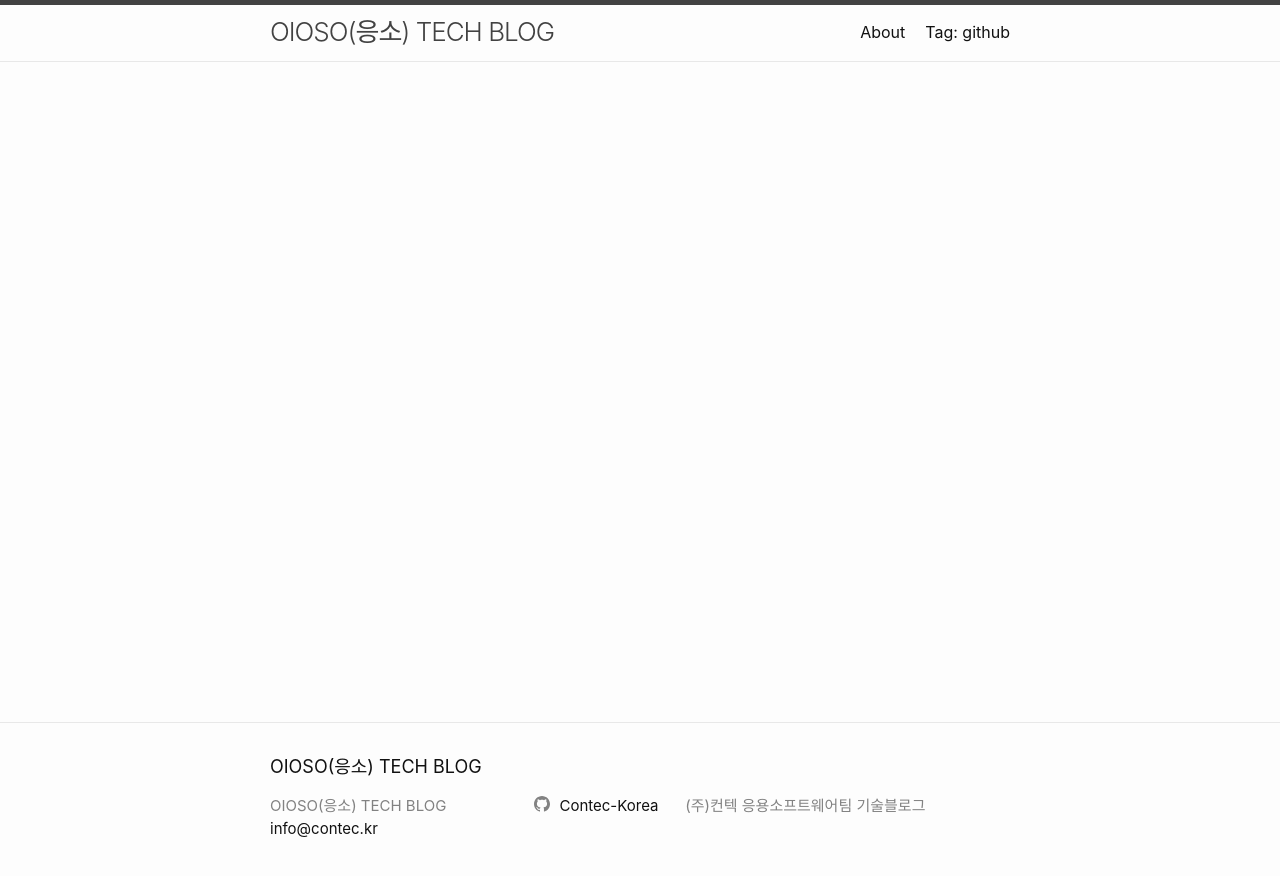
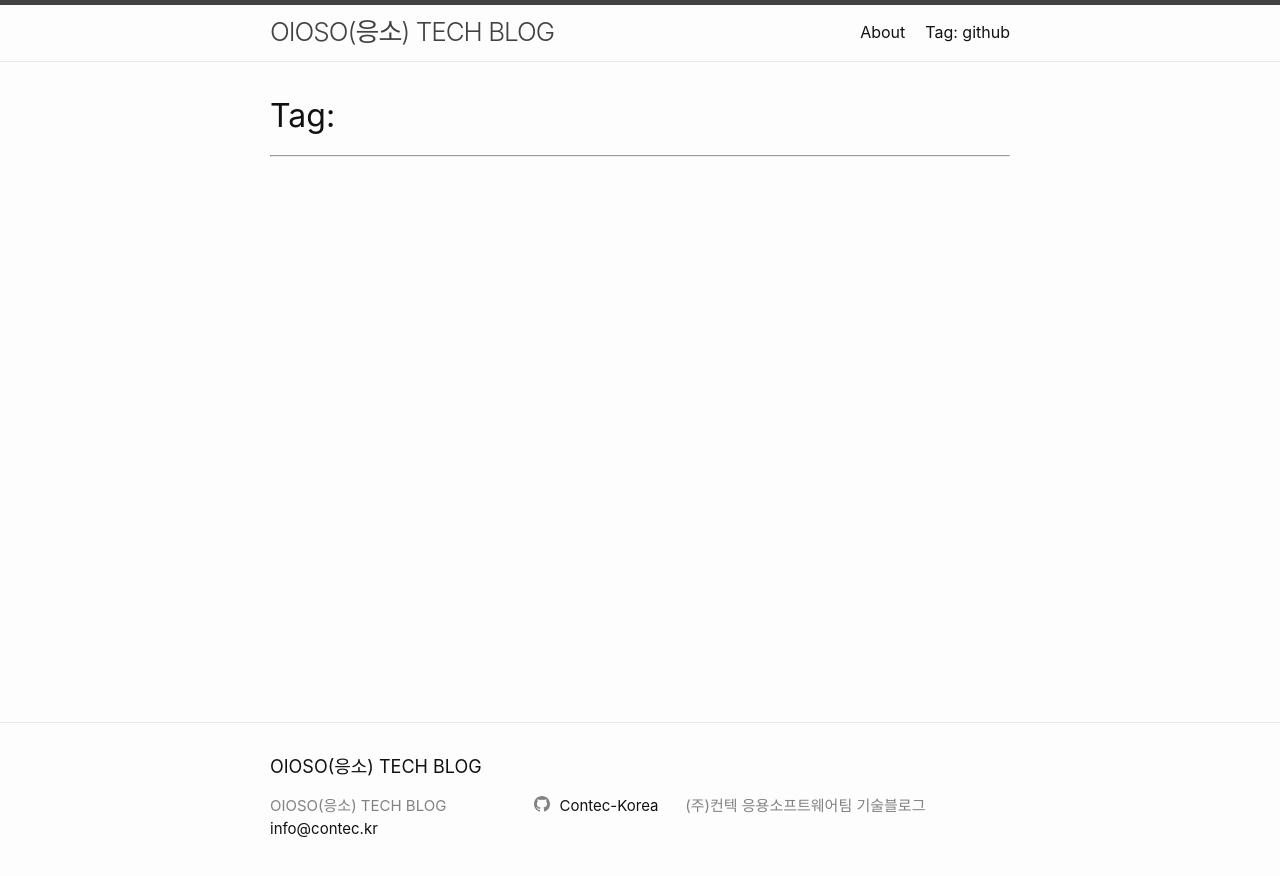
Before and after one commit to Contec-Korea/oioso.github.io, a Jekyll site: the page built from tags/github.markdown, in a window 1280 px wide. Shown: the top 876 px of the page. Built offline with Jekyll 4.4.1, drawn with Linux system fonts in a browser that asks for light colours.

Commit message:
fix: theme

```diff
--- a/_layouts/tag.html
+++ b/_layouts/tag.html
@@ -1,10 +1,15 @@
 ---
 layout: default
 ---
-<ul id="post-list">
-  {% for post in site.posts %}
-  {% if post.tags contains page.name %}
-  {% include item.html %}
-  {% endif %}
-  {% endfor %}
-</ul>
+
+<div class="post">
+  <h1>Tag: {{ page.tag }}</h1>
+  <ul>
+    {% for post in site.tags[page.tag] %}
+    <li><a href="{{ post.url }}">{{ post.title }}</a> ({{ post.date | date_to_string }})<br>
+      {{ post.description }}
+    </li>
+    {% endfor %}
+  </ul>
+</div>
+<hr>
```
